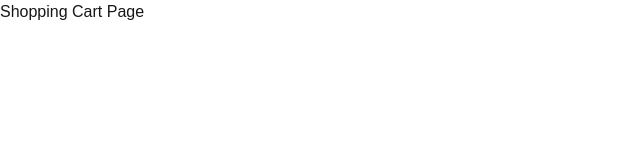
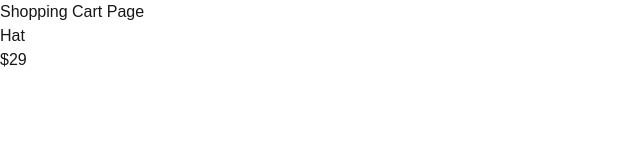
Before and after one commit to gbyambad/full-stack-site, a Next.js app: page /cart in a window 1280 px wide. Shown: the top 160 px of the page, without its empty margins (0-640 px from the left). Built offline with nearby package versions, Linux system fonts and the light colour scheme.

Commit message:
[chore] shopping cart a list

```diff
--- a/app/cart/page.tsx
+++ b/app/cart/page.tsx
@@ -1,3 +1,20 @@
+"use client";
+import { useState } from "react";
+import { products } from "../product-data";
+import Link from "next/link";
+
 export default function CartPage() {
-  return <h1>Shopping Cart Page</h1>;
+  const [cartIds, setCartIds] = useState(["123"]);
+  const cartProducts = cartIds.map((id) => products.find((p) => p.id === id)!);
+  return (
+    <>
+      <h1>Shopping Cart Page</h1>
+      {cartProducts.map((product) => (
+        <Link key={product.id} href={"/products/" + product.id}>
+          <h3>{product.name}</h3>
+          <p>${product.price}</p>
+        </Link>
+      ))}
+    </>
+  );
 }
--- a/app/products/[id]/page.tsx
+++ b/app/products/[id]/page.tsx
@@ -1,7 +1,18 @@
 import { products } from "@/app/product-data";
 
-export default async function ProductDetailPage({ params }: { params: Promise<{ id: string }> }) {
+export default async function ProductDetailPage({
+  params,
+}: {
+  params: Promise<{ id: string }>;
+}) {
   const { id } = await params;
   const product = products.find((p) => p.id === id);
-  return <h1>{product!.name}</h1>;
+  return (
+    <>
+      <h1>{product!.name}</h1>
+      <p>${product!.price}</p>
+      <h1>Description</h1>
+      <p>{product!.description}</p>
+    </>
+  );
 }
```
